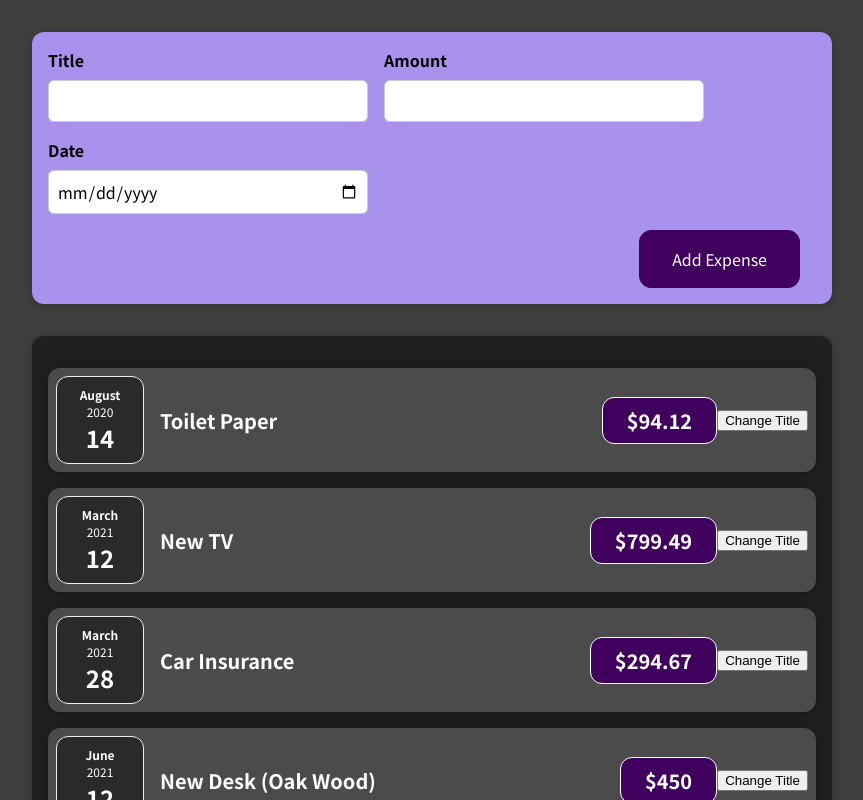
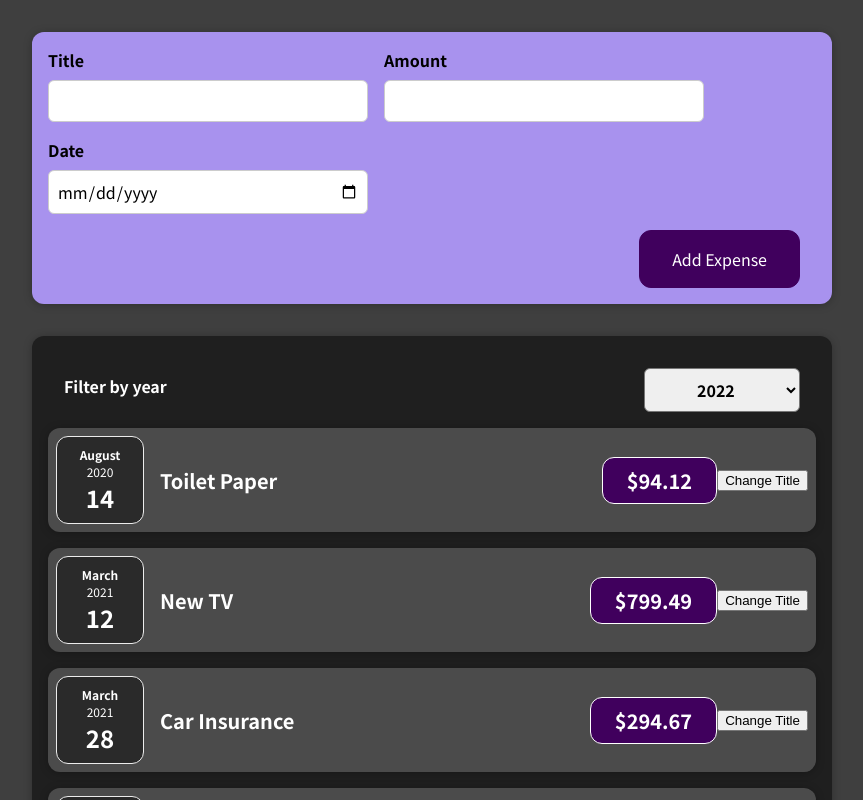
Before and after one commit to nickfuentes/expense-tracker, a React (Create React App) app: page / in a window 1280 px wide. Shown: the top 800 px of the page, without its empty margins (208-1071 px from the left). Built offline with nearby package versions, Linux system fonts and the light colour scheme.

Commit message:
Created a filter component for expenses and created a css file for the component.

```diff
--- a/src/components/Expenses/Expenses.js
+++ b/src/components/Expenses/Expenses.js
@@ -1,11 +1,14 @@
-import React from 'react'
+import React from "react"
 import ExpenseItem from "./ExpenseItem"
 import Card from "../UI/Card"
 import "./Expenses.css"
+import ExpensesFilter from "./ExpensesFilter"
 
 const Expenses = (props) => {
   return (
+    <div>
       <Card className="expenses">
+        <ExpensesFilter />
         <ExpenseItem
           title={props.items[0].title}
           amount={props.items[0].amount}
@@ -27,6 +30,7 @@
           date={props.items[3].date}
         />
       </Card>
+    </div>
   )
 }
 
--- /dev/null
+++ b/src/components/Expenses/ExpensesFilter.css
@@ -0,0 +1,24 @@
+.expenses-filter {
+  color: white;
+  padding: 0 1rem;
+}
+
+.expenses-filter__control {
+  display: flex;
+  width: 100%;
+  align-items: center;
+  justify-content: space-between;
+  margin: 1rem 0;
+}
+
+.expenses-filter label {
+  font-weight: bold;
+  margin-bottom: 0.5rem;
+}
+
+.expenses-filter select {
+  font: inherit;
+  padding: 0.5rem 3rem;
+  font-weight: bold;
+  border-radius: 6px;
+}
--- /dev/null
+++ b/src/components/Expenses/ExpensesFilter.js
@@ -0,0 +1,25 @@
+import React from "react"
+
+import "./ExpensesFilter.css"
+
+const ExpensesFilter = () => {
+  const dropdownChangeHandler = (event) => {
+    console.log(event.target.value)
+  }
+
+  return (
+    <div className="expenses-filter">
+      <div className="expenses-filter__control">
+        <label>Filter by year</label>
+        <select onChange={dropdownChangeHandler}>
+          <option value="2022">2022</option>
+          <option value="2021">2021</option>
+          <option value="2020">2020</option>
+          <option value="2019">2019</option>
+        </select>
+      </div>
+    </div>
+  )
+}
+
+export default ExpensesFilter
```
Also changed, not shown: 1 other file (tests, documents, lock files or other folders). Lines whose indentation alone changed are shown as unchanged.
